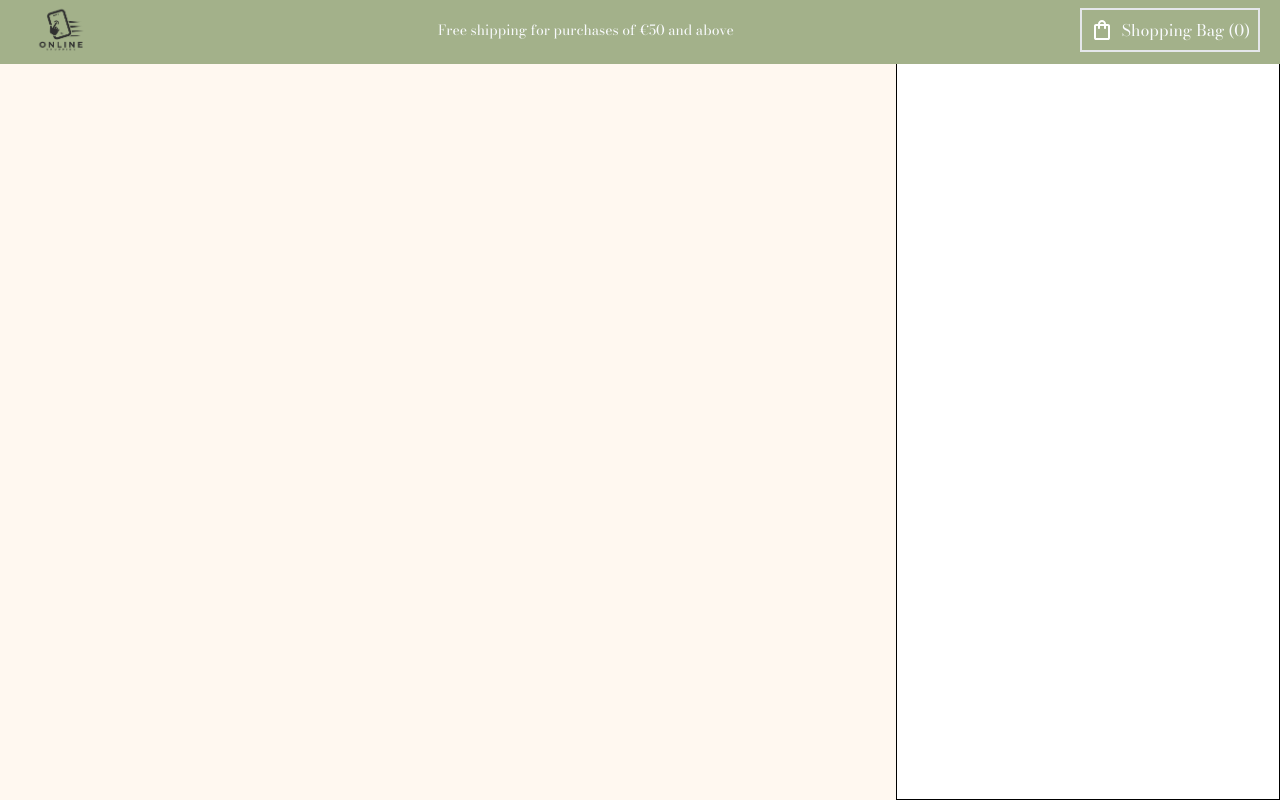
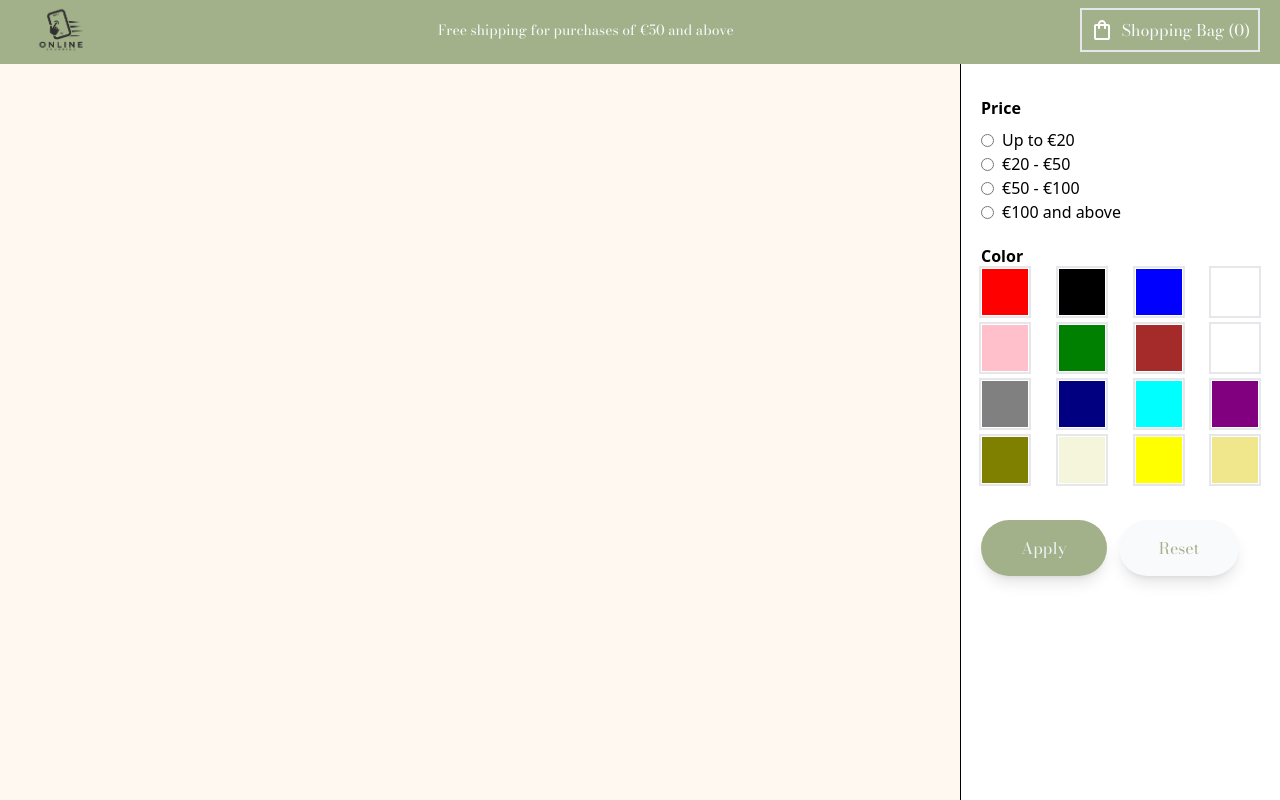
Before and after one commit to mihalisoik/fashion-e-shop-react-tailwind, a React (Vite) app: page /order in a window 1280 px wide. Built offline with nearby package versions, Linux system fonts and the light colour scheme.

Commit message:
Added price and color filters in my filtersection

```diff
--- /dev/null
+++ b/src/components/ColorFilter.jsx
@@ -0,0 +1,31 @@
+import { clothes } from "../constants/clothes";
+
+function ColorFilter() {
+  const colorArray = [];
+
+  clothes.map((item) => colorArray.push(item.color));
+
+  const flattenedColorArray = colorArray.flat();
+
+  const uniqueColorArray = [...new Set(flattenedColorArray)];
+
+  const colorElements = uniqueColorArray.map((color) => {
+    return (
+      <div
+        style={{ backgroundColor: color }}
+        className="border-[1px] border-white outline outline-2 outline-gray-200 p-1 w-12 h-12 cursor-pointer"
+      ></div>
+    );
+  });
+
+  return (
+    <div>
+      <h3 className="font-bold">Color</h3>
+      <div className="grid grid-cols-3 gap-2 lg:grid-cols-4">
+        {colorElements}
+      </div>
+    </div>
+  );
+}
+
+export default ColorFilter;
--- a/src/components/MenuBar.jsx
+++ b/src/components/MenuBar.jsx
@@ -7,7 +7,7 @@ function MenuBar({ setOpenMenu }) {
   const [renderUnisexCategories, setRenderUnisexCategories] = useState(false);
 
   return (
-    <div className="flex flex-col items-center justify-center">
+    <div className="flex flex-col items-center justify-center font-primary">
       <button
         className="ml-auto mr-4 mt-3"
         onClick={() => {
--- /dev/null
+++ b/src/components/PriceFilter.jsx
@@ -0,0 +1,45 @@
+function PriceFilter() {
+  return (
+    <div>
+      <h3 className="mb-2 font-bold">Price</h3>
+      <label className="flex items-center">
+        <input
+          type="radio"
+          name="price"
+          value="0-20"
+          className="mr-2 text-blue-500"
+        />
+        Up to €20
+      </label>
+      <label className="flex items-center">
+        <input
+          type="radio"
+          name="price"
+          value="20-50"
+          className="mr-2 text-blue-500"
+        />
+        €20 - €50
+      </label>
+      <label className="flex items-center">
+        <input
+          type="radio"
+          name="price"
+          value="50-100"
+          class="mr-2 text-blue-500"
+        />
+        €50 - €100
+      </label>
+      <label className="flex items-center">
+        <input
+          type="radio"
+          name="price"
+          value="100+"
+          className="mr-2 text-blue-500"
+        />
+        €100 and above
+      </label>
+    </div>
+  );
+}
+
+export default PriceFilter;
--- a/src/components/Subcategories.jsx
+++ b/src/components/Subcategories.jsx
@@ -9,7 +9,7 @@ function Subcategories({ gender }) {
       return (
         <li
           key={item.category}
-          className="w-full text-md mb-6 font-primary px-3 py-1 rounded-sm  hover:bg-white cursor-pointer"
+          className="w-full text-md mb-6 px-3 py-1 rounded-sm  hover:bg-white cursor-pointer"
         >
           <a href="/order">{item.category}</a>
         </li>
--- a/src/index.css
+++ b/src/index.css
@@ -25,7 +25,11 @@ body {
   }
 
   .main-button {
-    @apply font-primary bg-accent py-4 px-10 rounded-full text-slate-100 shadow-lg hover:shadow-xl transition-transform transform hover:scale-105 hover:bg-light-accent active:bg-extra-light-accent;
+    @apply font-primary bg-accent py-4 px-10 rounded-full text-slate-100 shadow-lg;
+  }
+
+  .main-button-hover {
+    @apply hover:bg-light-accent active:bg-extra-light-accent hover:scale-105 hover:shadow-xl transition-transform transform;
   }
 
   .category-container {
--- a/src/sections/FilterSection.jsx
+++ b/src/sections/FilterSection.jsx
@@ -1,9 +1,17 @@
-import React from "react";
+import PriceFilter from "../components/PriceFilter";
+import ColorFilter from "../components/ColorFilter";
 
 function FilterSection() {
   return (
-    <div className="mt-30 fixed top-0 bottom-0 right-0 w-56 lg:w-96 border-[1px] border-black bg-white">
-      fsfsfsfsfsf
+    <div className="mt-30 fixed top-0 bottom-0 right-0 w-60 lg:w-80 border-l-[1px] border-black bg-white flex flex-col pt-24 gap-5 pl-5 overflow-y-auto">
+      <PriceFilter />
+      <ColorFilter />
+      <div className="flex flex-col lg:flex-row max-md:mr-4 gap-3 mt-4">
+        <button className="main-button main-button-hover">Apply</button>
+        <button className="main-button text-accent bg-slate-50 hover:scale-105 hover:shadow-xl hover:bg-white">
+          Reset
+        </button>
+      </div>
     </div>
   );
 }
--- a/src/sections/Hero.jsx
+++ b/src/sections/Hero.jsx
@@ -13,7 +13,7 @@ function Hero() {
             new arrivals every week, you’re bound to find something that fits
             just right. Step up your wardrobe and shop the looks you’ll love!
           </p>
-          <button className="main-button">Shop now</button>
+          <button className="main-button main-button-hover">Shop now</button>
         </div>
       </div>
     </section>
--- a/src/sections/Newsletter.jsx
+++ b/src/sections/Newsletter.jsx
@@ -55,7 +55,10 @@ function Newsletter() {
             onChange={changeEmail}
             onKeyDown={checkIfUserPressedEnter}
           />
-          <button className="main-button py-3.5" onClick={submitEmail}>
+          <button
+            className="main-button main-button-hover py-3.5"
+            onClick={submitEmail}
+          >
             Submit
           </button>
         </form>
--- /dev/null
+++ b/src/sections/Products.jsx
@@ -0,0 +1,7 @@
+import React from "react";
+
+function Products() {
+  return <div>Products</div>;
+}
+
+export default Products;
```
Also changed, not shown: src/constants/clothes.js (+36 -36 lines), public/products.html (deleted).
